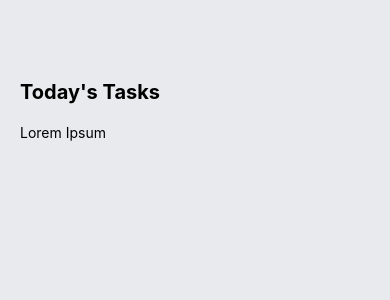
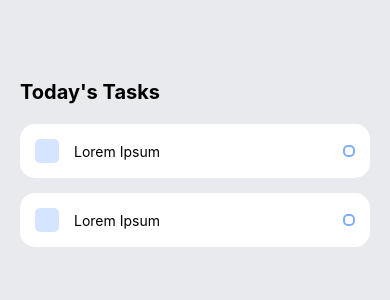
Before and after one commit to Arrays17/Todo_List, a React Native app: screen / in a window 390 px wide. Shown: the top 300 px of the page. Built offline with nearby package versions, Linux system fonts and the light colour scheme.

Commit message:
Added Styles for Task Component

```diff
--- a/App.js
+++ b/App.js
@@ -12,7 +12,8 @@ export default function App() {
         <Text style={styles.sectionTitle}>Today's Tasks</Text>
 
         <View style={styles.items}>
-          {/*Tasks */}
+          {/*Individual Tasks */}
+          <Task text={'Lorem Ipsum'}/>
           <Task text={'Lorem Ipsum'}/>
         </View>
       </View>
@@ -28,13 +29,13 @@ const styles = StyleSheet.create({
   tasksWrapper: {
     paddingTop: 80,
     paddingLeft: 20,
+    paddingRight: 20,
   },
   sectionTitle: {
     fontSize: 20,
     fontWeight: 'bold',
-    paddingBottom: 20,
   },
   items: {
-
+    marginTop: 20,
   },
 });
--- a/components/Task.js
+++ b/components/Task.js
@@ -3,14 +3,49 @@ import { View, Text, StyleSheet } from 'react-native'
 
 const Task = (props) => {
     return (
-        <View>
-            <Text>{props.text}</Text>
+        <View style={styles.item}>
+            <View style={styles.itemLeft}>
+                <View style={styles.icon}></View>
+                <Text style={styles.itemText}>{props.text}</Text>
+            </View>
+            <View style={styles.itemStatus}></View>
         </View>
     )
 }
 
 const styles = StyleSheet.create({
-
+    item: {
+        backgroundColor: 'white',
+        padding: 15,
+        borderRadius: 15,
+        flexDirection: 'row',
+        alignItems: 'center',
+        justifyContent: 'space-between',
+        marginBottom: 15,
+    },
+    itemLeft: {
+        flexDirection: 'row',
+        alignItems: 'center',
+        flexWrap: 'wrap',
+    },
+    itemText: {
+        marginLeft: 15,
+        maxWidth: '80%',
+    },
+    icon: {
+        width: 24,
+        height: 24,
+        backgroundColor: '#CCDFFF',
+        opacity: 0.8,
+        borderRadius: 5,
+    },
+    itemStatus: {
+        width: 12,
+        height: 12,
+        borderColor: '#80AFFF',
+        borderWidth: 2,
+        borderRadius: 5,
+    },
 })
 
 export default Task
```
